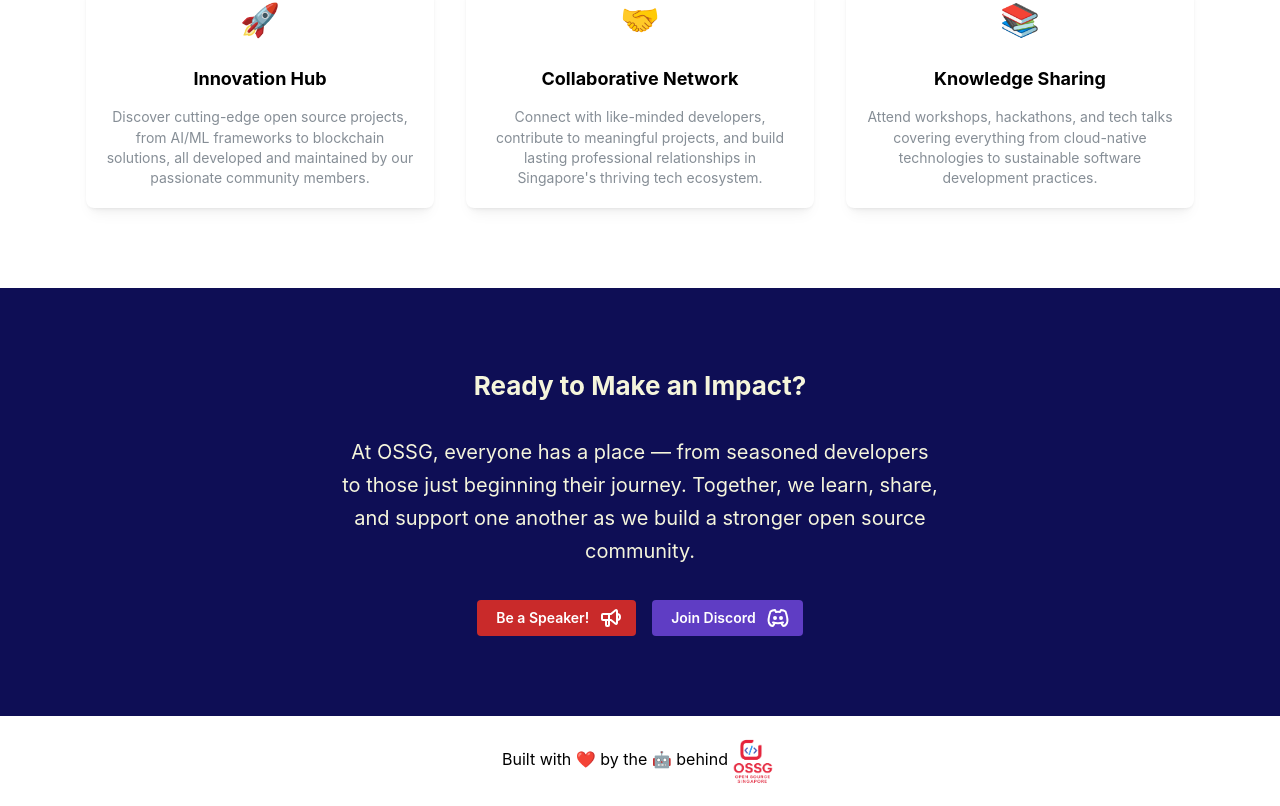
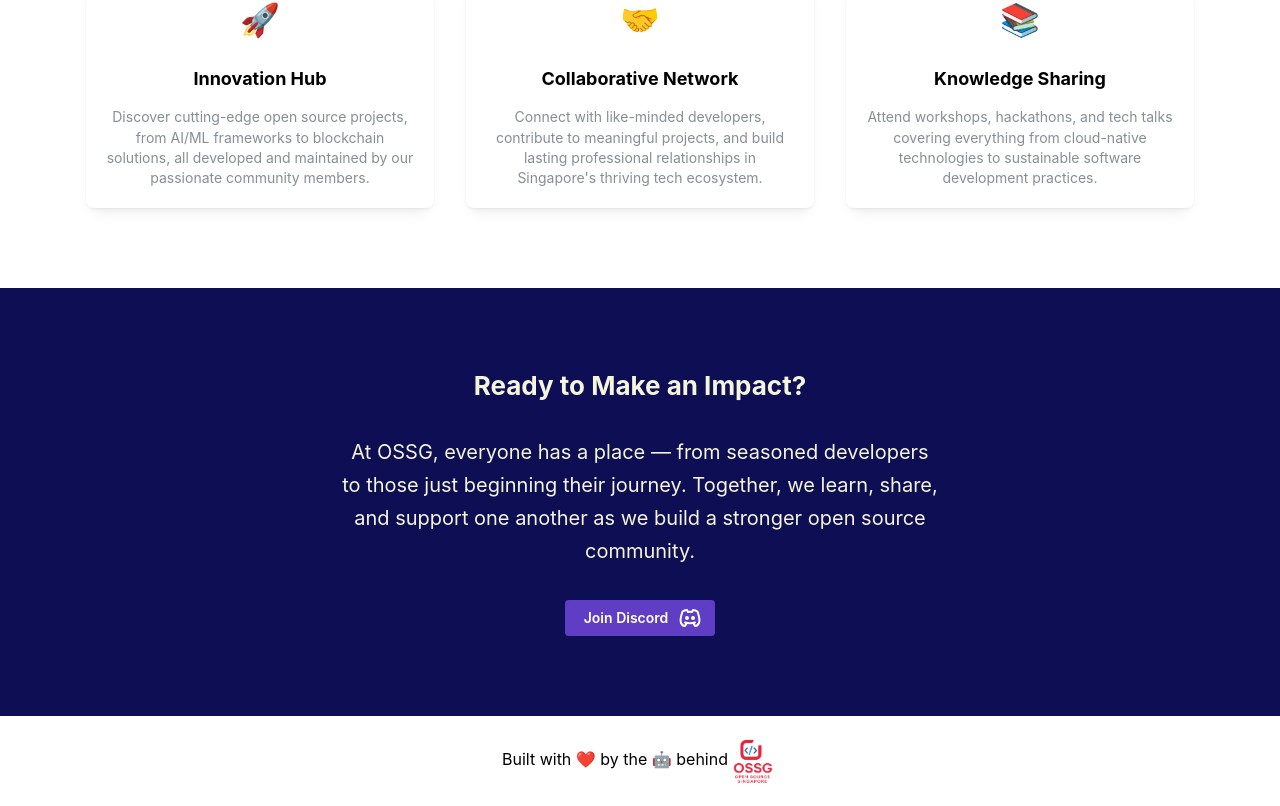
Before and after one commit to weizhang05/foss-sg, a React (Vite) app: page / in a window 1280 px wide. Shown: the part 566-1372 px from the top of the page. Built offline with nearby package versions, Linux system fonts and the light colour scheme.

Commit message:
hide speaker button

```diff
--- a/src/App.tsx
+++ b/src/App.tsx
@@ -11,8 +11,8 @@ import {
     ThemeIcon,
     Center,
 } from '@mantine/core';
-import {IconBrandDiscord, IconSpeakerphone} from "@tabler/icons-react";
-import {Link} from "react-router";
+import {IconBrandDiscord} from "@tabler/icons-react";
+// import {Link} from "react-router";
 
 export default function OSSGLanding() {
     const features = [
@@ -204,14 +204,14 @@ export default function OSSGLanding() {
                             source community.
                         </Text>
                         <Group justify="center" gap="md">
-                            <Button
-                                rightSection={<IconSpeakerphone/>}
-                                color={"#c92a2a"}
-                                component={Link}
-                                to={"/be-a-speaker"}
-                            >
-                                Be a Speaker!
-                            </Button>
+                            {/*<Button*/}
+                            {/*    rightSection={<IconSpeakerphone/>}*/}
+                            {/*    color={"#c92a2a"}*/}
+                            {/*    component={Link}*/}
+                            {/*    to={"/be-a-speaker"}*/}
+                            {/*>*/}
+                            {/*    Be a Speaker!*/}
+                            {/*</Button>*/}
                             <Button
                                 rightSection={<IconBrandDiscord/>}
                                 color="#5f3dc4"
```
